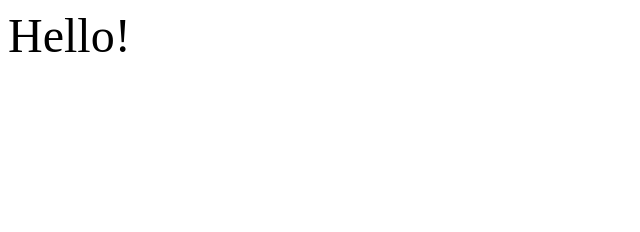
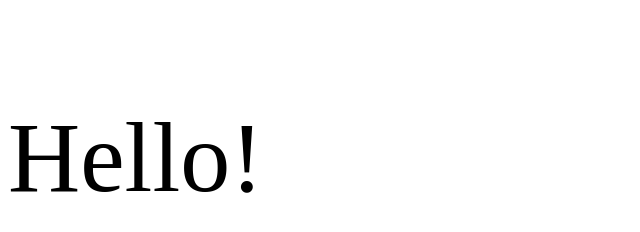
Before and after one commit to zebashabbir/zebashabbir.github.io, a plain HTML site: page index.html in a window 1280 px wide. Shown: the whole page, without its empty margins (0-640 px from the left). Drawn offline with Linux system fonts and the light colour scheme.

Commit message:
Update index.html

```diff
--- a/index.html
+++ b/index.html
@@ -1,11 +1,14 @@
+<!DOCTYPE html>
 <html>
-  <title> WebSite </title>
+    <title> WebSite </title>
+    <head>
+      <style>
+        p.ex2 {
+          font-size: 100px;
+        }
+      </style>
+    </head>
   <body>
-    <div>
-      <p>
-        <font size="+6">Hello!</font>
-        <!--<h1><marquee>Hello</marquee></h1>-->
-      </p>
-    </div>
+    <p class="ex2">Hello!</p>
   </body>
 </html>
```
